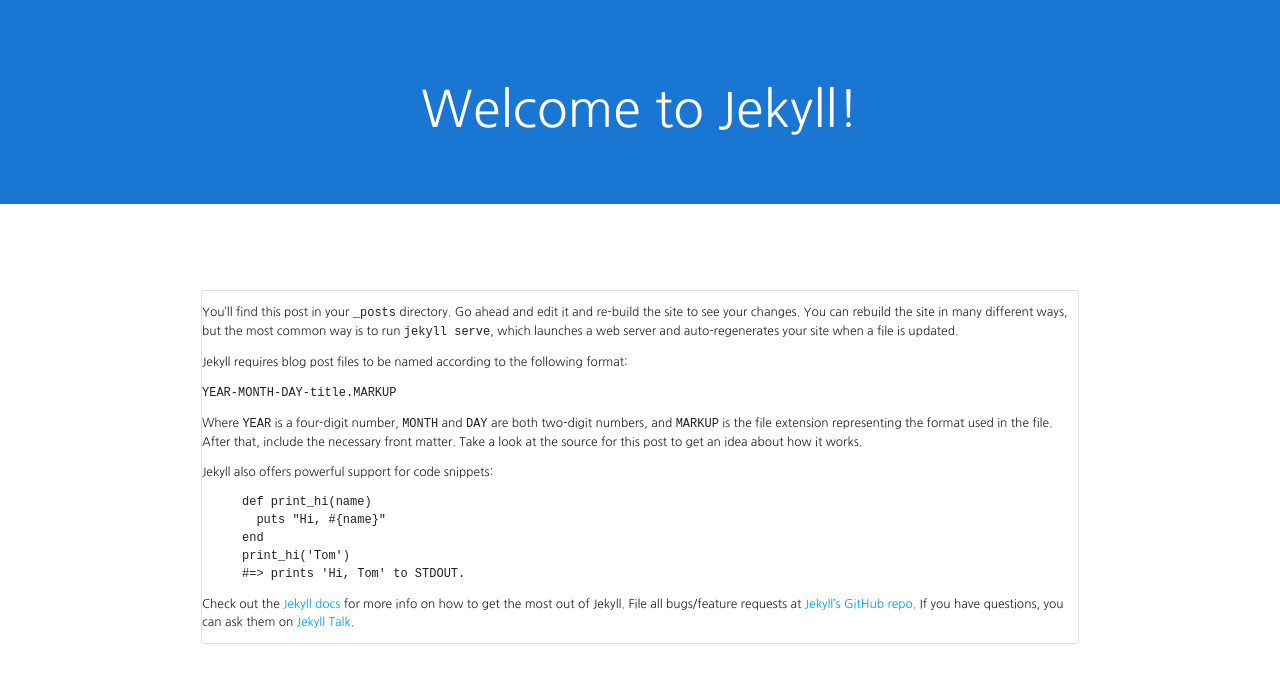
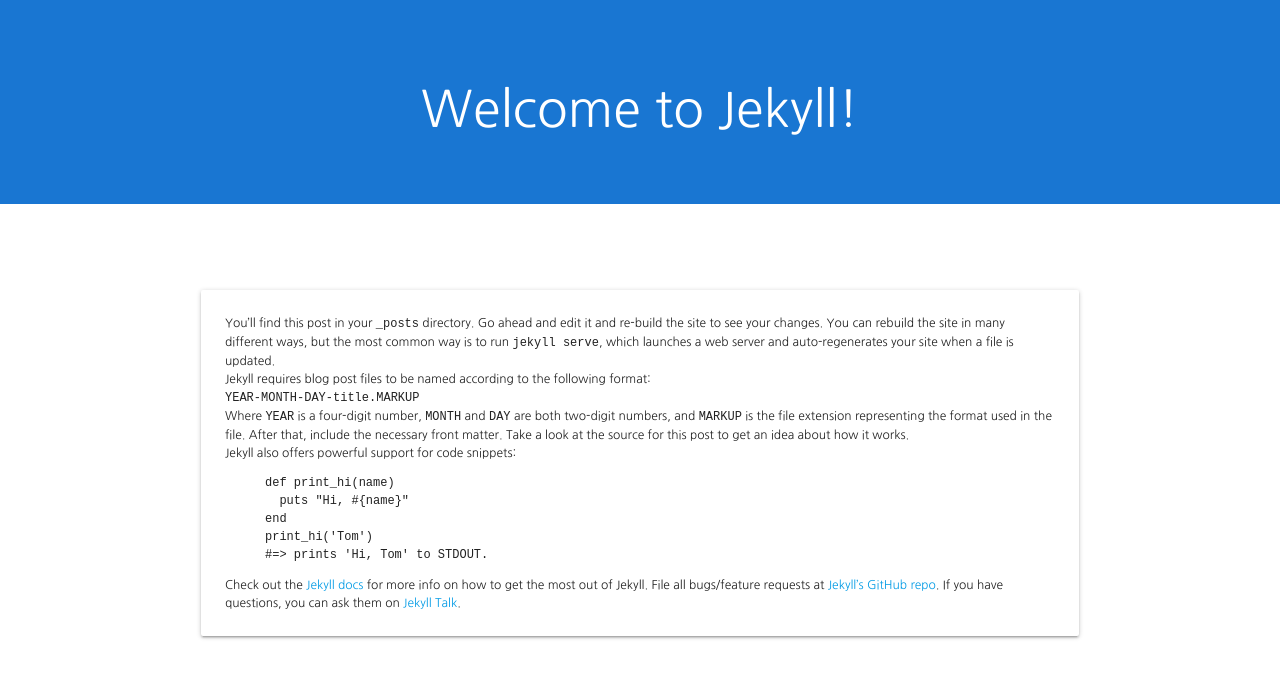
Before and after one commit to see-mike-out/covid-empathy, a Jekyll site: the page built from docs/_posts/2020-05-31-welcome-to-jekyll.markdown, in a window 1280 px wide. Shown: the top 683 px of the page. Built offline with Jekyll 4.4.1, drawn with Linux system fonts in a browser that asks for light colours.

Commit message:
checkout

```diff
--- a/docs/_layouts/home.html
+++ b/docs/_layouts/home.html
@@ -19,6 +19,7 @@
   <style>
     li {
       margin-bottom: 15px;
+      font-size: 15px;
     }
     html {
       font-size: 12px;
@@ -33,6 +34,7 @@
   <div class="container">
     <div class="row">
       <div class="col s12" style="margin-top: 30px;">
+        <h3 class="center">글 목록</h3>
         <ul class="collection">
           {% for post in site.posts %}
             <li class="collection-item">
--- a/docs/_layouts/post.html
+++ b/docs/_layouts/post.html
@@ -33,9 +33,11 @@
   <div class="container">
     <div class="row">
       <div class="col s12" style="margin-top: 30px;">
-        <ul class="collection">
-          {{ content }}
-        </ul>
+        <div class="card">
+          <div class="card-content">
+            {{ content }}
+          </div>
+        </div>
       </div>
     </div>
   </div>
```
